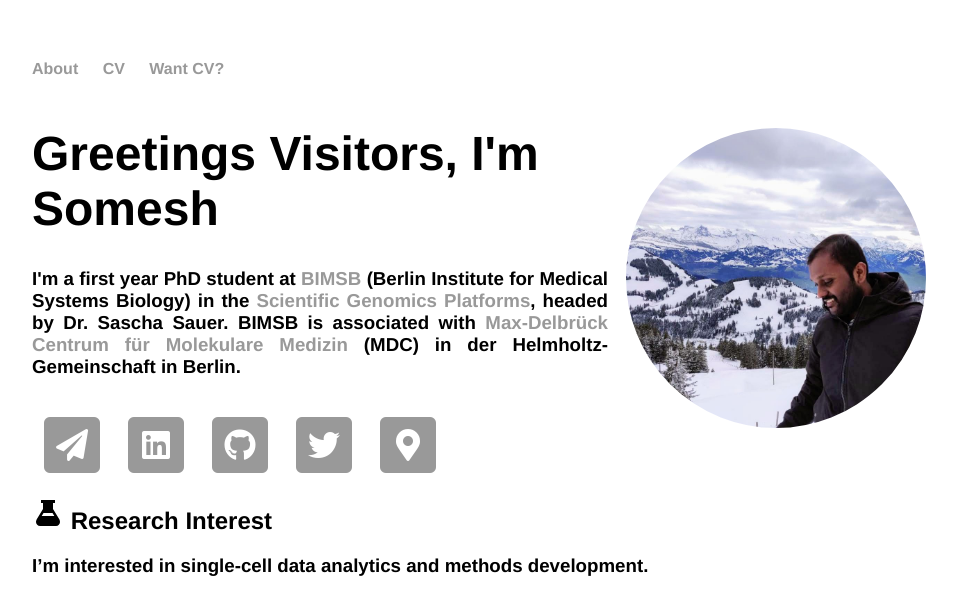
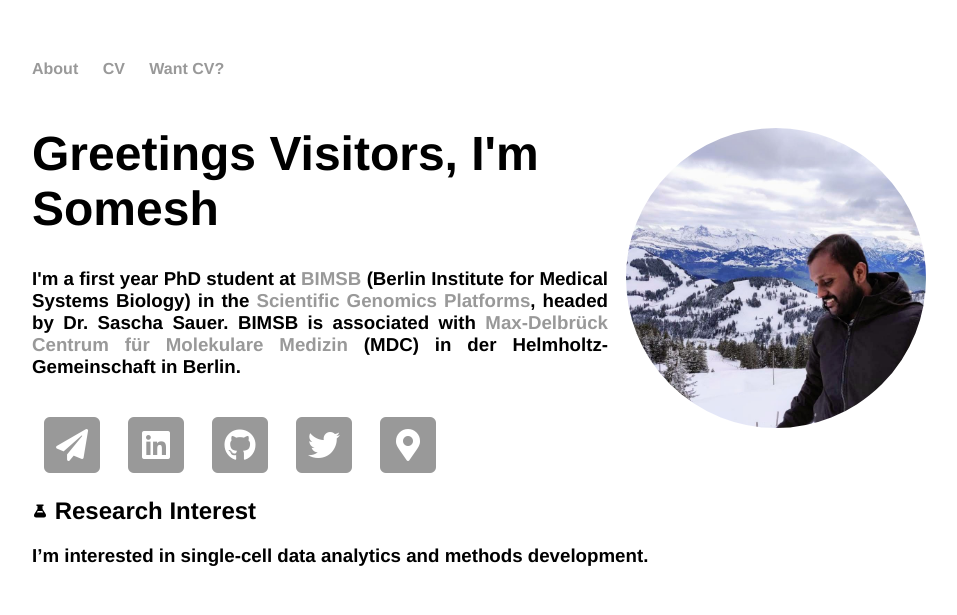
Before and after one commit to saisomesh2594/saisomesh2594.github.io, a Jekyll site: the page built from index.html, in a window 1280 px wide. Shown: the top 615 px of the page, without its empty margins (160-1117 px from the left). Built offline with Jekyll 4.4.1, drawn with Linux system fonts in a browser that asks for light colours.

Commit message:
Update index.html

```diff
--- a/index.html
+++ b/index.html
@@ -73,7 +73,7 @@ title: Somesh Sai, Just Another Bioinformatician
 	</div>
 	<div id="main-container">
 		<div class="research-interest">
-			<h2><ion-icon name="flask" size="large"></ion-icon> Research Interest </h2>
+			<h2><ion-icon name="flask"></ion-icon> Research Interest </h2>
 			<article><h3>I’m interested in single-cell data analytics and methods development.</h3></article>
 		</div>
 
```
